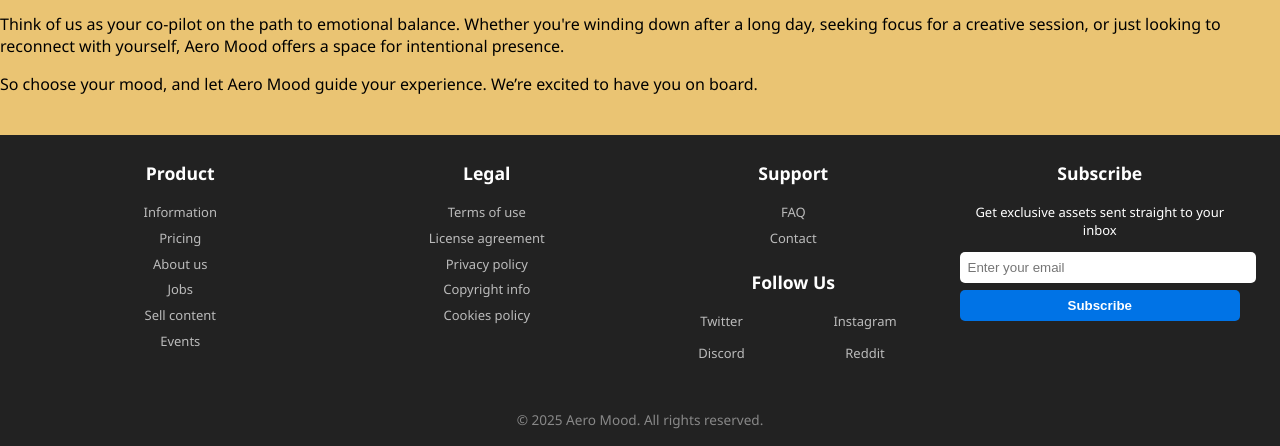
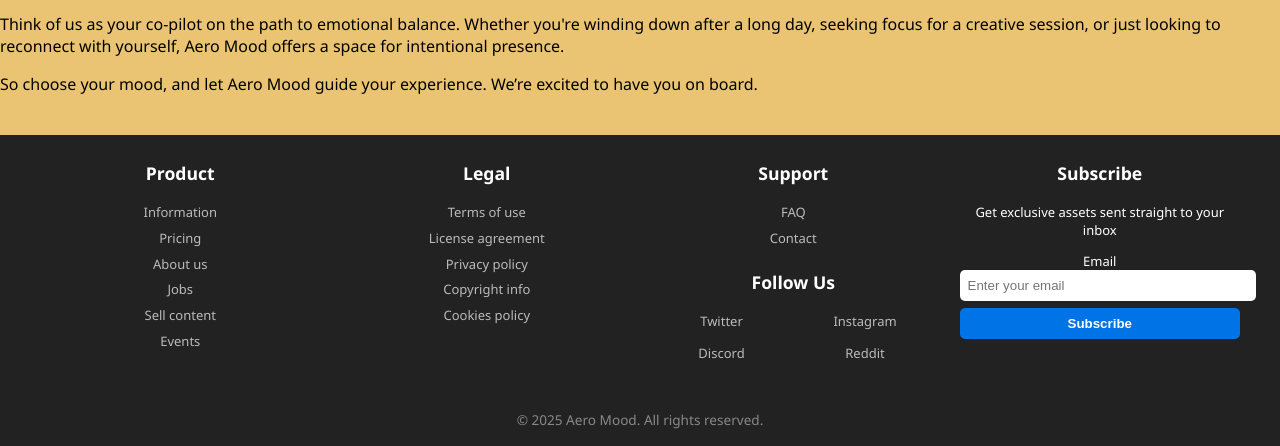
Before and after one commit to ErnestMunyoki/Aero-Mood-Board, a plain HTML site: page About.html in a window 1280 px wide. Shown: the part 1279-1725 px from the top of the page. Drawn offline with Linux system fonts and the light colour scheme.

Commit message:
fix accessibilty label warning and update subscription form

```diff
--- a/About.html
+++ b/About.html
@@ -71,7 +71,8 @@
               <h4>Subscribe</h4>
               <p>Get exclusive assets sent straight to your inbox</p>
               <form class="subscribe-form">
-                <input type="email" placeholder="Enter your email" required>
+                <label for="subscribe-email">Email</label>
+                <input type="email"  id="subscribe-email" placeholder="Enter your email" required>
                 <button type="submit">Subscribe</button>
               </form>
             </div>
```
